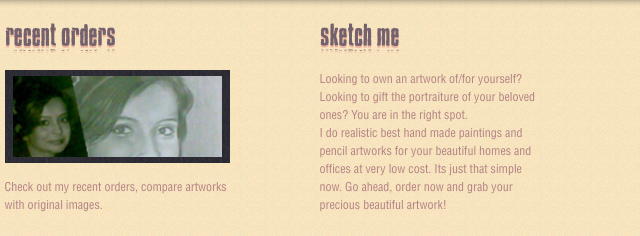
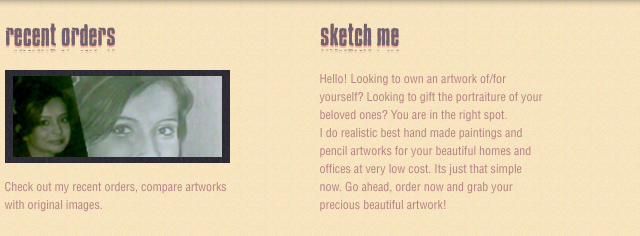
Before and after one commit to prabhugsp/pencilsketch.in, a plain HTML site: page index.html in a window 1280 px wide. Shown: the part 379-615 px from the top of the page, 512-1152 px from the left. Drawn offline with Linux system fonts and the light colour scheme.

Commit message:
test commit

```diff
--- a/index.html
+++ b/index.html
@@ -24,6 +24,7 @@
         };
 
         (function(d, s, id) {
+
         var js, fjs = d.getElementsByTagName(s)[0];
         if (d.getElementById(id)) return;
         js = d.createElement(s); js.id = id;
@@ -179,7 +180,7 @@
 				<div class="services-column">
 					<h3>sketch me</h3>
 					<div class="service-mid-content">
-						<p>Looking to own an artwork of/for yourself? Looking to gift the portraiture of your beloved ones? You are in the right
+						<p>Hello! Looking to own an artwork of/for yourself? Looking to gift the portraiture of your beloved ones? You are in the right
 							spot.</p>
 						<p>I do realistic best hand made paintings and pencil artworks for your beautiful homes and offices at very low cost.
 							Its just that simple now. Go ahead, order now and grab your precious beautiful artwork!</p>
```
